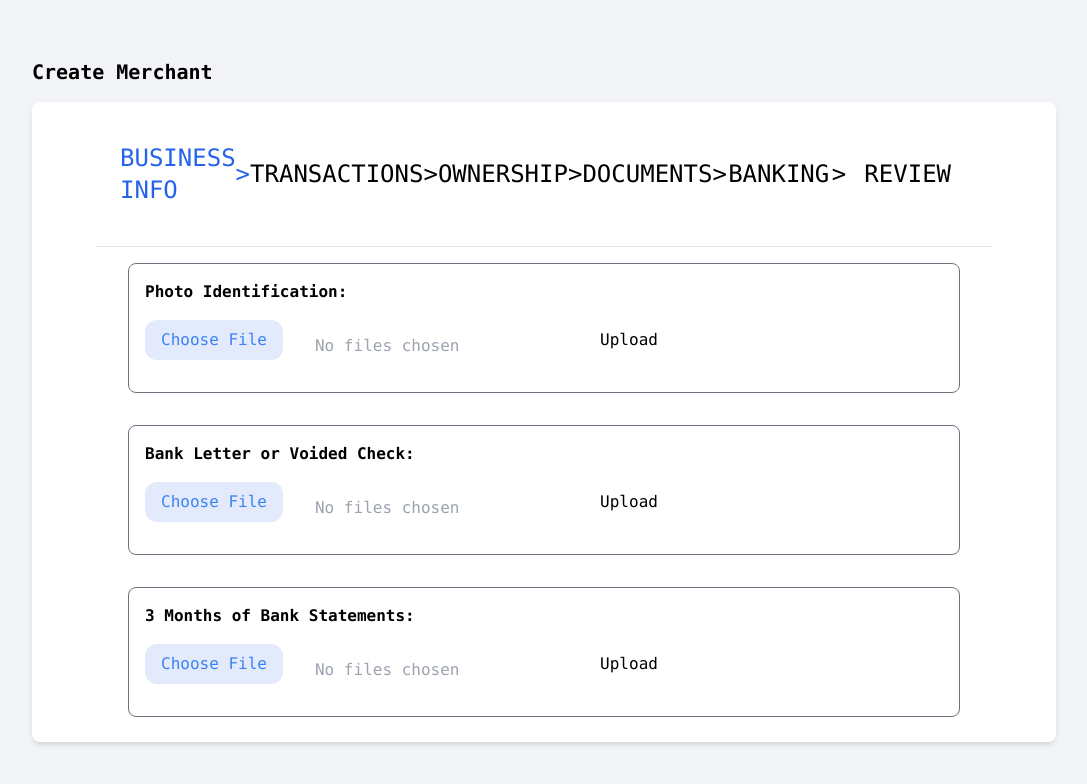
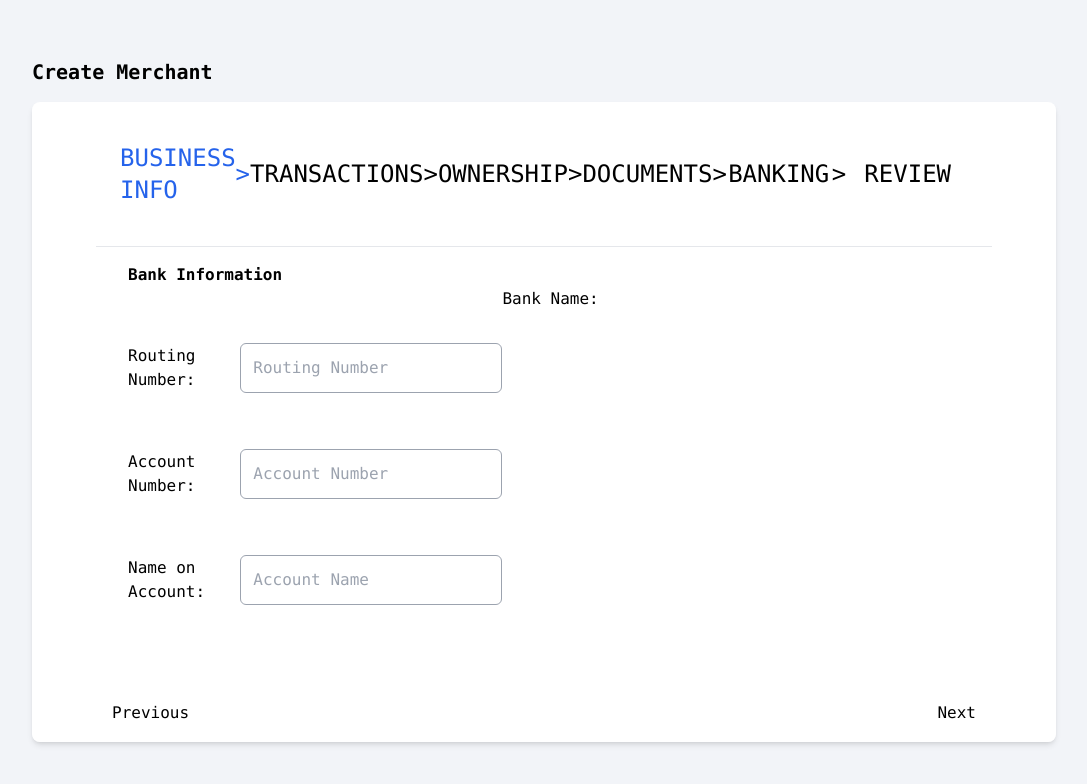
Before and after one commit to Chimaobi-Johnson/merchant-form, a Next.js app: page / in a window 1280 px wide. Shown: the top 784 px of the page, without its empty margins (96-1183 px from the left). Built offline with nearby package versions, Linux system fonts and the light colour scheme.

Commit message:
banking form

```diff
--- a/src/app/globals.css
+++ b/src/app/globals.css
@@ -26,6 +26,14 @@ body {
     rgb(var(--background-start-rgb));
 }
 
+@layer base {
+  input[type="number"]::-webkit-inner-spin-button,
+  input[type="number"]::-webkit-outer-spin-button {
+    -webkit-appearance: none;
+    margin: 0;
+  }
+}
+
 @layer utilities {
   .text-balance {
     text-wrap: balance;
--- a/src/components/Input/Input.js
+++ b/src/components/Input/Input.js
@@ -11,6 +11,7 @@ export default function Input({
   label,
   required,
   minLength,
+  variant,
   ...props
 }) {
 
@@ -18,11 +19,11 @@ export default function Input({
   const { register } = merchantContext
 
   return (
-    <div className={`flex transition-all duration-700 ${type === 'checkbox' ? 'flex-row-reverse justify-start items-center w-fit' : 'flex-col w-full'}`}>
-      <label className={`${type === 'checkbox' ? 'flex-1 font-bold' : ''}`} for={label?.replace(/ /g,'')}>{label ? `${label}:`: ''}{required ? <span className="text-red-600">*</span> : ''}</label>
+    <div className={`flex transition-all duration-700 ${variant === 'left' ? 'flex-row-reverse justify-start items-center w-fit' : variant === 'right' ? 'flex-row justify-start items-center my-14' : 'flex-col w-full'}`}>
+      <label className={`${variant === 'left' ? 'flex-1 font-bold' : variant === 'right' ? 'w-[30%]': ''}`} for={label?.replace(/ /g,'')}>{label ? `${label}:`: ''}{required ? <span className="text-red-600">*</span> : ''}</label>
       <input
       {...register(`${inputName}`, { required: required, minLength: minLength })}
-        className={`${type === 'checkbox' ? 'mr-2' : 'rounded-md w-full p-3 flex-1 bg-transparent border-[1px] border-gray-400'} `}
+        className={`${variant === 'left' ? 'mr-2' : variant === 'right' ? 'flex-1' : ''} rounded-md w-full p-3 flex-1 bg-transparent border-[1px] border-gray-400`}
         id={label?.replace(/ /g,'')}
         type={type}
         placeholder={placeholder}
--- a/src/containers/MerchantForm/index.js
+++ b/src/containers/MerchantForm/index.js
@@ -34,15 +34,15 @@ export default function MerchantForm() {
 
   const displayStep = (step) => {
     switch (step) {
-      case 4:
+      case 5:
         return "Business info";
       case 2:
         return <Transactions />;
       case 3:
         return <Ownership />;
+      case 4:
+        return <Documents />;
       case 1:
-        return <Documents />;
-      case 5:
         return <Banking />;
       case 6:
         return <Review />;
@@ -86,7 +86,9 @@ export default function MerchantForm() {
           break;
 
         case "DOCUMENTS":
+            // if(data && isEmpty(errors)) {
               newStep++;
+              // }
 
           break;
 
--- a/src/containers/Steps/Banking.js
+++ b/src/containers/Steps/Banking.js
@@ -1,9 +1,21 @@
+import Input from "@/components/Input/Input"
 
 const Banking = () => {
 
     return (
         <div>
-            <h1>Banking</h1>
+            <h2 className="font-bold">Bank Information</h2>
+            <div className="flex justify-between items-start mt-8">
+                <div className="basis-[45%]">
+                    <Input type={'number'} placeholder={'Routing Number'} variant="right" label={'Routing Number'} />
+                    <Input type={'number'} placeholder={'Account Number'} variant="right" label={'Account Number'} />
+                    <Input type={'text'} placeholder={'Account Name'} variant="right" label={'Name on Account'} />
+                </div>
+                <div className="flex-1">
+                    <p className=" ml-8">Bank Name:</p>
+                </div>
+            </div>
+
         </div>
     )
 }
--- a/src/containers/Steps/Ownership.js
+++ b/src/containers/Steps/Ownership.js
@@ -40,6 +40,7 @@ any individual with authority to perform such functions.</p>
             <div>
             <Input
               type="checkbox"
+              variant="left"
               onChange={(e) => setISR(e.target.checked)}
               label={"Is an individual with significant responsibility"}
               value={ISR}
```
